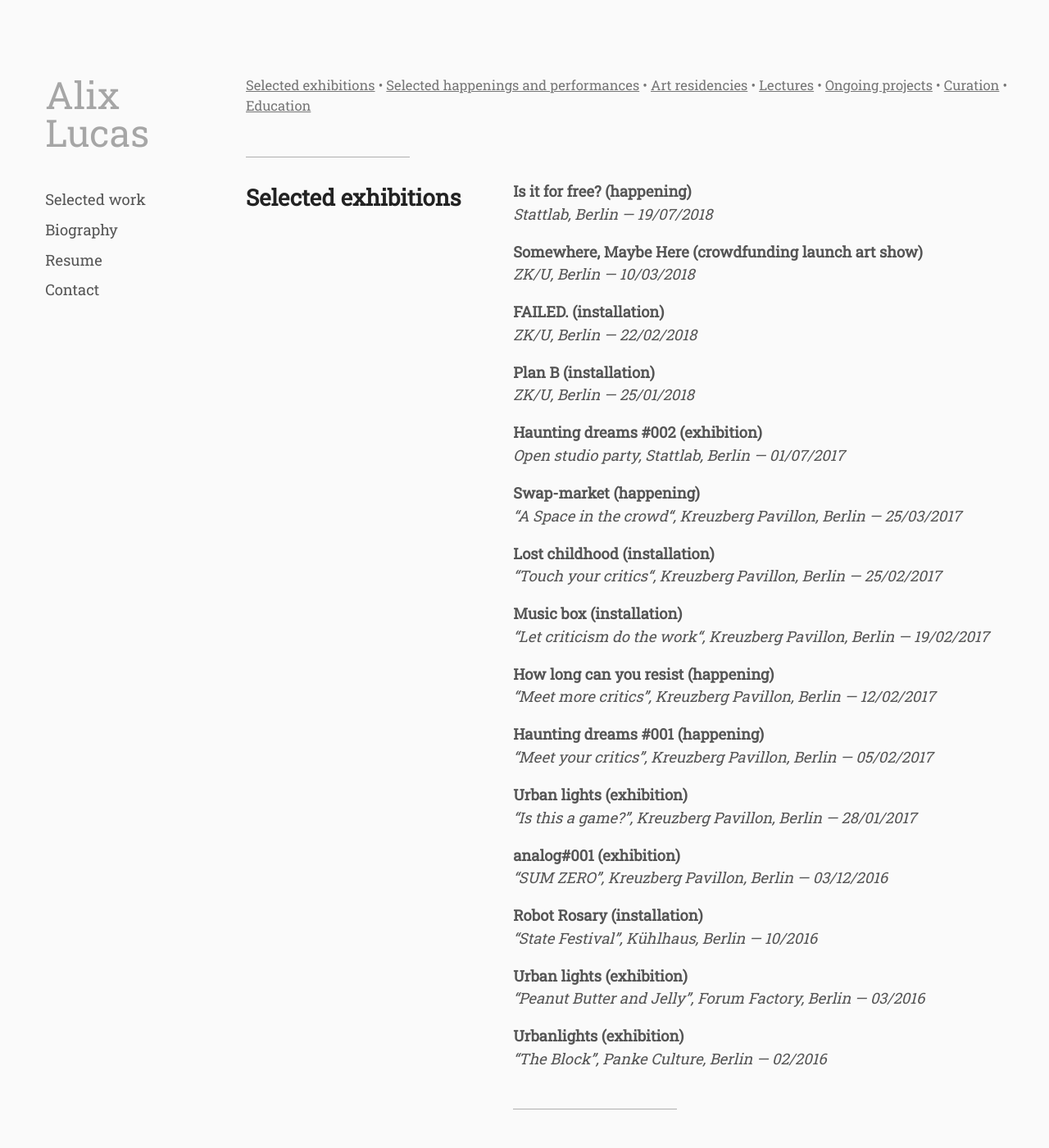
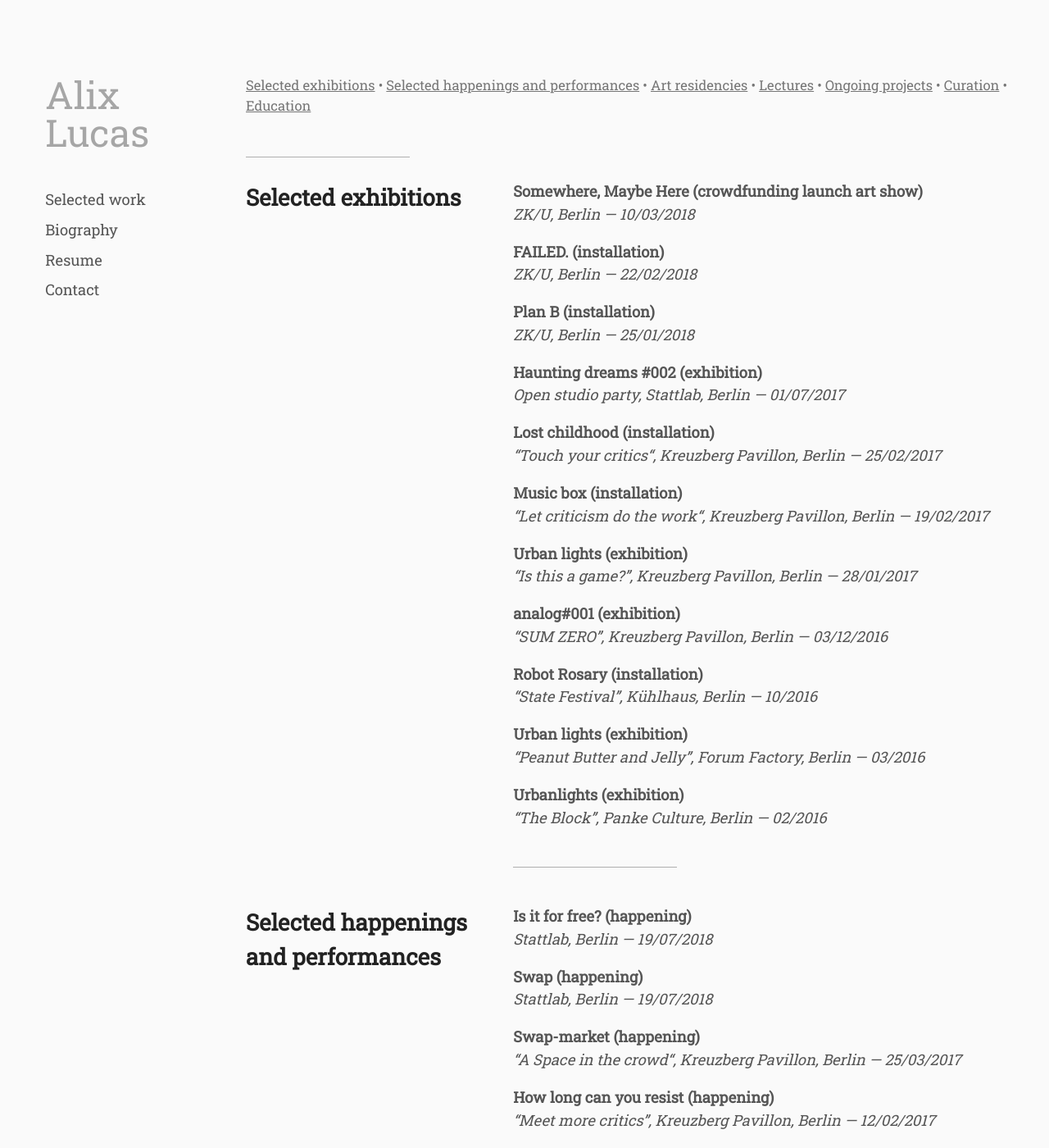
Before and after one commit to whyalix/alixlucas, a Jekyll site: the page built from resume/index.html, in a window 1280 px wide and 1400 px high. Shown: the whole window at 82% size. Built offline with Jekyll 4.4.1, drawn with Linux system fonts in a browser that asks for light colours.

Commit message:
Update exhibitions.yml

```diff
--- a/_data/exhibitions.yml
+++ b/_data/exhibitions.yml
@@ -1,6 +1,3 @@
-- primary: "Is it for free? (happening)"
-  secondary: Stattlab, Berlin — 19/07/2018
-
 - primary: "Somewhere, Maybe Here (crowdfunding launch art show)"
   secondary: ZK/U, Berlin — 10/03/2018
 
@@ -13,20 +10,11 @@
 - primary: "Haunting dreams #002 (exhibition)"
   secondary: Open studio party, Stattlab, Berlin — 01/07/2017
 
-- primary: Swap-market (happening)
-  secondary: “A Space in the crowd“, Kreuzberg Pavillon, Berlin — 25/03/2017
-
 - primary: Lost childhood (installation)
   secondary: “Touch your critics“, Kreuzberg Pavillon, Berlin — 25/02/2017
 
 - primary: Music box (installation)
   secondary: “Let criticism do the work“, Kreuzberg Pavillon, Berlin — 19/02/2017
-
-- primary: How long can you resist (happening)
-  secondary: “Meet more critics”, Kreuzberg Pavillon, Berlin — 12/02/2017
-
-- primary: "Haunting dreams #001 (happening)"
-  secondary: “Meet your critics”, Kreuzberg Pavillon, Berlin — 05/02/2017
 
 - primary: Urban lights (exhibition)
   secondary: “Is this a game?”, Kreuzberg Pavillon, Berlin — 28/01/2017
```
